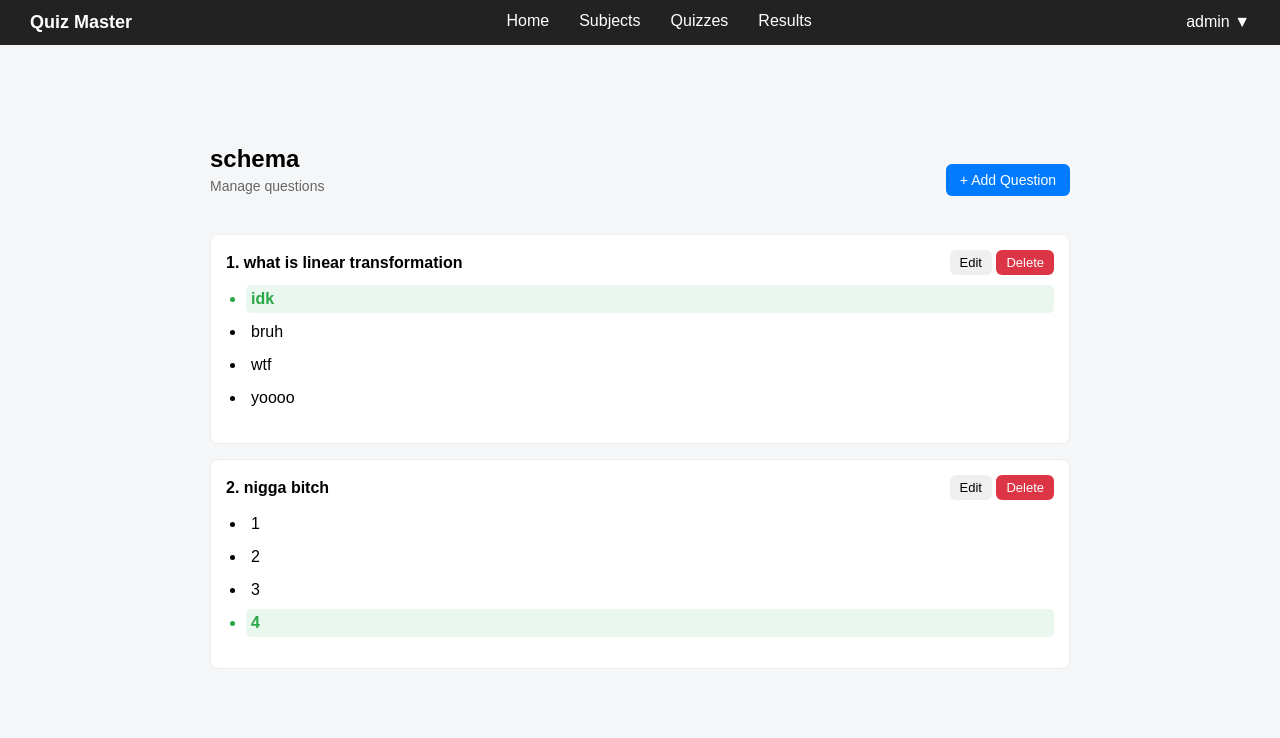
After one commit to anshverma1975/GATE-Mock-test-master, a Flask app: page /admin/quizzes/view/1 in a window 1280 px wide. The commit adds this page. Shown: the top 738 px of the page. Run offline with Flask 3, Linux system fonts and the light colour scheme; a user stored in the database is signed in.

Commit message:
v1.6 adding and editing quiz , question, subject , routes estabilished

```diff
--- a/app.py
+++ b/app.py
@@ -19,7 +19,6 @@ with app.app_context():
 
 #to make sure only admins can enter the admin dashboard and its subsequent pages
 def admin_access():
-    print("SESSION:", dict(session))
     if "user_id" not in session:
         flash("Please login first")
         return False
@@ -28,7 +27,6 @@ def admin_access():
         flash("You are not authorized to access this page")
         return False
 
-    print("RETURNING TRUE")
     return True
 
 @app.route("/")
@@ -266,8 +264,188 @@ def update_subject(id):
     flash("Subject updated successfully")
     return redirect(url_for("admin_subjects"))
 
+@app.route("/admin/quizzes")
+def admin_quizzes():
+    if not admin_access():
+        return redirect(url_for("landing"))
+    quizzes = Quiz.query.order_by(Quiz.created_at.desc()).all()
+    quiz_data = []
+    for q in quizzes:
+        quiz_data.append({
+            "id": q.id,
+            "title": q.title,
+            "subject": q.subject.name,
+            "question_count": len(q.questions),
+            "created": q.created_at.strftime("%Y-%m-%d")
+        })
+
+    return render_template("admin_quizzes.html", quizzes=quiz_data)
+
+#ye wala for making using the add new quiz button in admin quiz dashboard
+@app.route("/admin/quizzes/new")
+def new_quiz():
+    if not admin_access():
+        return redirect(url_for("landing"))
+
+    subjects = Subject.query.all()
+    if not subjects:
+        flash("Create a subject first")
+        return redirect(url_for("admin_subjects"))
+    return render_template("create_quiz.html", subjects=subjects)
+
+#this is to actually create the new quiz
+@app.route("/admin/quizzes/create", methods=["POST"])
+def create_quiz():
+    if not admin_access():
+        return redirect(url_for("landing"))
+
+    title = request.form.get("title")
+    subject_id = int(request.form.get("subject_id"))
+
+    if not title or not subject_id:
+        flash("All fields required")
+        return redirect(url_for("new_quiz"))
+
+    quiz = Quiz(title=title, subject_id=subject_id)
+    db.session.add(quiz)
+    db.session.commit()
+
+    log_activity(
+        type="quiz",
+        message=f"Created quiz '{title}'",
+        user_id=session["user_id"]
+    )
+
+    flash("Quiz created")
+    return redirect(url_for("admin_quizzes"))
+
+#to delete quizzes
+@app.route("/admin/quizzes/delete/<int:id>", methods=["POST"])
+def delete_quiz(id):
+    if not admin_access():
+        return redirect(url_for("landing"))
+
+    quiz = Quiz.query.get_or_404(id)
+    title = quiz.title
+
+    db.session.delete(quiz)
+    db.session.commit()
+
+    log_activity(
+        type="quiz",
+        message=f"Deleted quiz '{title}'",
+        user_id=session["user_id"]
+    )
+
+    flash("Quiz deleted")
+    return redirect(url_for("admin_quizzes"))
 
 
+@app.route("/admin/quizzes/view/<int:id>")
+def view_quiz(id):
+    if not admin_access():
+        return redirect(url_for("home"))
 
+    quiz = Quiz.query.get_or_404(id)
+    return render_template("view_quiz.html", quiz=quiz)
+
+@app.route("/admin/quizzes/edit/<int:id>")
+def edit_quiz(id):
+    if not admin_access():
+        return redirect(url_for("home"))
+
+    quiz = Quiz.query.get_or_404(id)
+
+    return render_template("edit_quiz.html", quiz=quiz)
+
+@app.route("/admin/quizzes/<int:quiz_id>/add_question", methods=["POST"])
+def add_question(quiz_id):
+    if not admin_access():
+        return redirect(url_for("home"))
+
+    text = request.form.get("text")
+    option1 = request.form.get("option1")
+    option2 = request.form.get("option2")
+    option3 = request.form.get("option3")
+    option4 = request.form.get("option4")
+    correct = int(request.form.get("correct_option"))
+
+    if not text or not correct:
+        flash("Question and correct answer required")
+        return redirect(url_for("edit_quiz", id=quiz_id))
+
+    question = Question(
+        quiz_id=quiz_id,
+        question_text=text,
+        option1=option1,
+        option2=option2,
+        option3=option3,
+        option4=option4,
+        correct_option=correct
+    )
+
+    db.session.add(question)
+    db.session.commit()
+
+    flash("Question added")
+    return redirect(url_for("edit_quiz", id=quiz_id))
+
+@app.route("/admin/questions/delete/<int:id>", methods=["POST"])
+def delete_question(id):
+    if not admin_access():
+        return redirect(url_for("home"))
+
+    question = Question.query.get_or_404(id)
+    quiz_id = question.quiz_id
+
+    db.session.delete(question)
+    db.session.commit()
+
+    flash("Question deleted")
+    return redirect(url_for("view_quiz", id=quiz_id))
+
+@app.route("/admin/questions/edit/<int:id>", methods=["GET", "POST"])
+def edit_question(id):
+    if not admin_access():
+        return redirect(url_for("home"))
+
+    question = Question.query.get_or_404(id)
+
+    if request.method == "POST":
+        question.question_text = request.form.get("text")
+        question.option1 = request.form.get("option1")
+        question.option2 = request.form.get("option2")
+        question.option3 = request.form.get("option3")
+        question.option4 = request.form.get("option4")
+        question.correct_option = int(request.form.get("correct_option"))
+        question.marks = int(request.form.get("marks") or 1)
+
+        db.session.commit()
+
+        flash("Question updated successfully")
+        return redirect(url_for("view_quiz", id=question.quiz_id))
+
+    return render_template("edit_question.html", question=question)
+
+
+@app.route("/admin/questions/update/<int:id>", methods=["POST"])
+def update_question(id):
+    if not admin_access():
+        return redirect(url_for("home"))
+
+    question = Question.query.get_or_404(id)
+
+    question.question_text = request.form.get("text")
+    question.option1 = request.form.get("option1")
+    question.option2 = request.form.get("option2")
+    question.option3 = request.form.get("option3")
+    question.option4 = request.form.get("option4")
+    question.correct_option = int(request.form.get("correct_option"))
+    question.marks = int(request.form.get("marks", 1))
+
+    db.session.commit()
+
+    flash("Question updated successfully")
+    return redirect(url_for("edit_quiz", id=question.quiz_id))
 if __name__ == "__main__":
     app.run(debug=True)
--- a/controller/models.py
+++ b/controller/models.py
@@ -35,7 +35,7 @@ class Question(db.Model):
     option2 = db.Column(db.String(200), nullable=False)
     option3 = db.Column(db.String(200), nullable=False)
     option4 = db.Column(db.String(200), nullable=False)
-    correct_answer = db.Column(db.Integer, nullable=False)
+    correct_option = db.Column(db.Integer, nullable=False)
     marks = db.Column(db.Integer, nullable=False, default=1)
     quiz_id = db.Column(db.Integer, db.ForeignKey("quizzes.id"), nullable=False)
 
--- a/static/css/base.css
+++ b/static/css/base.css
@@ -91,10 +91,8 @@ body {
 .container {
     max-width: 1000px;
     margin: 30px auto;
-    background: white;
     padding: 20px;
     border-radius: 12px;
-    box-shadow: 0 2px 10px rgba(0, 0, 0, 0.06);
 }
 
 .stats {
@@ -318,3 +316,207 @@ body {
     justify-content: flex-end;
     gap: 10px;
 }
+
+.input-group select {
+    width: 100%;
+    padding: 10px;
+    margin-top: 6px;
+    border-radius: 6px;
+    border: 1px solid #ccc;
+    font-size: 14px;
+    outline: none;
+    background: rgb(207, 199, 199);
+    cursor: pointer;
+}
+.input-group select:focus {
+    border-color: #007bff;
+    box-shadow: 0 0 4px rgba(0, 123, 255, 0.3);
+}
+
+
+.btn-add {
+    background: #1a73e8;
+    color: white;
+    border: none;
+    padding: 10px 20px;
+    border-radius: 6px;
+    font-size: 14px;
+    cursor: pointer;
+}
+
+.btn-add:hover {
+    background: #1558b0;
+}
+
+.search-bar {
+    width: 100%;
+    padding: 10px 14px;
+    border: 1px solid #ccc;
+    border-radius: 6px;
+    font-size: 14px;
+    margin-bottom: 24px;
+    outline: none;
+    box-sizing: border-box;
+}
+
+.search-bar:focus {
+    border-color: #1a73e8;
+}
+
+.quiz-grid {
+    display: grid;
+    grid-template-columns: repeat(2, 1fr);
+    gap: 20px;
+}
+
+.quiz-card {
+    background: white;
+    border-radius: 10px;
+    padding: 20px;
+    box-shadow: 0 2px 8px rgba(0, 0, 0, 0.08);
+}
+
+.quiz-card h3 {
+    font-size: 18px;
+    margin-bottom: 10px;
+}
+
+.quiz-card p {
+    font-size: 14px;
+    color: #555;
+    margin-bottom: 6px;
+}
+
+.card-actions {
+    display: flex;
+    gap: 8px;
+    margin-top: 16px;
+}
+
+.btn-edit {
+    background: #ffc107;
+    color: #333;
+}
+
+.btn-delete {
+    background: #dc3545;
+}
+
+.btn-view:hover {
+    background: #138496;
+}
+
+.btn-edit:hover {
+    background: #e0a800;
+}
+
+.btn-delete:hover {
+    background: #a71d2a;
+}
+
+/* =========================
+   QUIZ VIEW PAGE (FINAL UI)
+========================= */
+
+/* container */
+.container {
+    max-width: 900px;
+    margin: 30px auto;
+}
+
+/* header */
+.header {
+    display: flex;
+    justify-content: space-between;
+    align-items: center;
+    margin-bottom: 20px;
+}
+
+.header h1 {
+    margin: 0;
+    font-size: 24px;
+}
+
+.subtitle {
+    color: #666;
+    font-size: 14px;
+    margin-top: 5px;
+}
+
+/* buttons */
+.btn {
+    padding: 8px 14px;
+    border-radius: 6px;
+    border: none;
+    cursor: pointer;
+    font-size: 14px;
+}
+
+.btn.primary {
+    background: #007bff;
+    color: white;
+}
+
+.btn.primary:hover {
+    background: #0056b3;
+}
+
+.btn.small {
+    padding: 5px 10px;
+    font-size: 13px;
+}
+
+.btn.danger {
+    background: #dc3545;
+    color: white;
+}
+
+.btn.danger:hover {
+    background: #a71d2a;
+}
+
+/* question list */
+.question-list {
+    display: flex;
+    flex-direction: column;
+    gap: 15px;
+}
+
+/* card */
+.question-card {
+    background: white;
+    padding: 15px;
+    border-radius: 8px;
+    border: 1px solid #eee;
+}
+
+/* question header */
+.question-header {
+    display: flex;
+    justify-content: space-between;
+    align-items: center;
+}
+
+.question-header h3 {
+    margin: 0;
+    font-size: 16px;
+}
+
+/* options */
+.options {
+    margin-top: 10px;
+    padding-left: 20px;
+}
+
+.options li {
+    margin: 5px 0;
+    padding: 5px;
+    border-radius: 5px;
+}
+
+/* correct option highlight */
+.correct {
+    color: #28a745;
+    font-weight: bold;
+    background: #eaf7ee;
+}
--- a/templates/base.html
+++ b/templates/base.html
@@ -13,15 +13,30 @@
         </div>
 
         <div class="nav-center">
+
             {% if session.get('role') == 'admin' %}
-            <a href="{{ url_for('admin_dashboard') }}"
-                class="{% if request.endpoint == 'admin_dashboard' %}active{% endif %}">Home</a>
+
+            <a href="{{ url_for('admin_dashboard') }}" class="{% if request.endpoint == 'admin_dashboard' %}active{% endif %}">
+                Home
+            </a>
+            <a href="{{ url_for('admin_subjects') }}" class="{% if request.endpoint == 'admin_subjects' %}active{% endif %}">
+                Subjects
+            </a>
+            <a href="{{ url_for('admin_quizzes') }}" class="{% if request.endpoint == 'admin_quizzes' %}active{% endif %}">
+                Quizzes
+            </a>
+            <a href="#" class="{% if request.endpoint == 'admin_results' %}active{% endif %}">
+                Results
+            </a>
             {% else %}
-            <a href="{{ url_for('home') }}" class="{% if request.endpoint == 'home' %}active{% endif %}">Home</a>
+            <a href="{{ url_for('home') }}" class="{% if request.endpoint == 'home' %}active{% endif %}">
+                Home
+            </a>
+
+            <a href="#" class="{% if request.endpoint == 'subjects' %}active{% endif %}">Subjects</a>
+            <a href="#" class="{% if request.endpoint == 'quizzes' %}active{% endif %}">Quizzes</a>
+            <a href="#" class="{% if request.endpoint == 'results' %}active{% endif %}">Results</a>
             {% endif %}
-            <a href="#">Subjects</a>
-            <a href="#">Quizzes</a>
-            <a href="#">Results</a>
         </div>
 
         <div class="nav-right">
--- /dev/null
+++ b/templates/view_quiz.html
@@ -0,0 +1,68 @@
+{% extends "base.html" %}
+{% block title %}View Quiz{% endblock %}
+
+{% block content %}
+
+<div class="container">
+
+    <div class="header">
+        <div>
+            <h1>{{ quiz.title }}</h1>
+            <p class="subtitle">Manage questions</p>
+        </div>
+
+        <button type="button" class="btn primary" onclick="location.href='{{ url_for('edit_quiz', id=quiz.id) }}'">
+            + Add Question
+        </button>
+    </div>
+
+    <div class="question-list">
+
+        {% if quiz.questions %}
+        {% for q in quiz.questions %}
+        <div class="question-card">
+
+            <div class="question-header">
+                <h3>{{ loop.index }}. {{ q.question_text }}</h3>
+
+                <div>
+                    <button class="btn small" onclick="location.href='{{ url_for('edit_question', id=q.id) }}'">
+                        Edit
+                    </button>
+
+                    <form method="POST" action="{{ url_for('delete_question', id=q.id) }}" style="display:inline;"
+                        onsubmit="return confirm('Are you sure you want to delete this question?');">
+
+                        <button type="submit" class="btn small danger">
+                            Delete
+                        </button>
+                    </form>
+                </div>
+            </div>
+
+            <ul class="options">
+                <li class="{% if q.correct_option == 1 %}correct{% endif %}">
+                    {{ q.option1 }}
+                </li>
+                <li class="{% if q.correct_option == 2 %}correct{% endif %}">
+                    {{ q.option2 }}
+                </li>
+                <li class="{% if q.correct_option == 3 %}correct{% endif %}">
+                    {{ q.option3 }}
+                </li>
+                <li class="{% if q.correct_option == 4 %}correct{% endif %}">
+                    {{ q.option4 }}
+                </li>
+            </ul>
+
+        </div>
+        {% endfor %}
+        {% else %}
+        <p>No questions added yet.</p>
+        {% endif %}
+
+    </div>
+
+</div>
+
+{% endblock %}
```
Also changed, not shown: templates/admin_dashboard.html (+4 -6 lines), templates/admin_quizzes.html (added, +51 -0 lines), templates/create_quiz.html (added, +43 -0 lines), templates/edit_question.html (added, +81 -0 lines), templates/edit_quiz.html (added, +77 -0 lines), instance/quiz_master.db.
